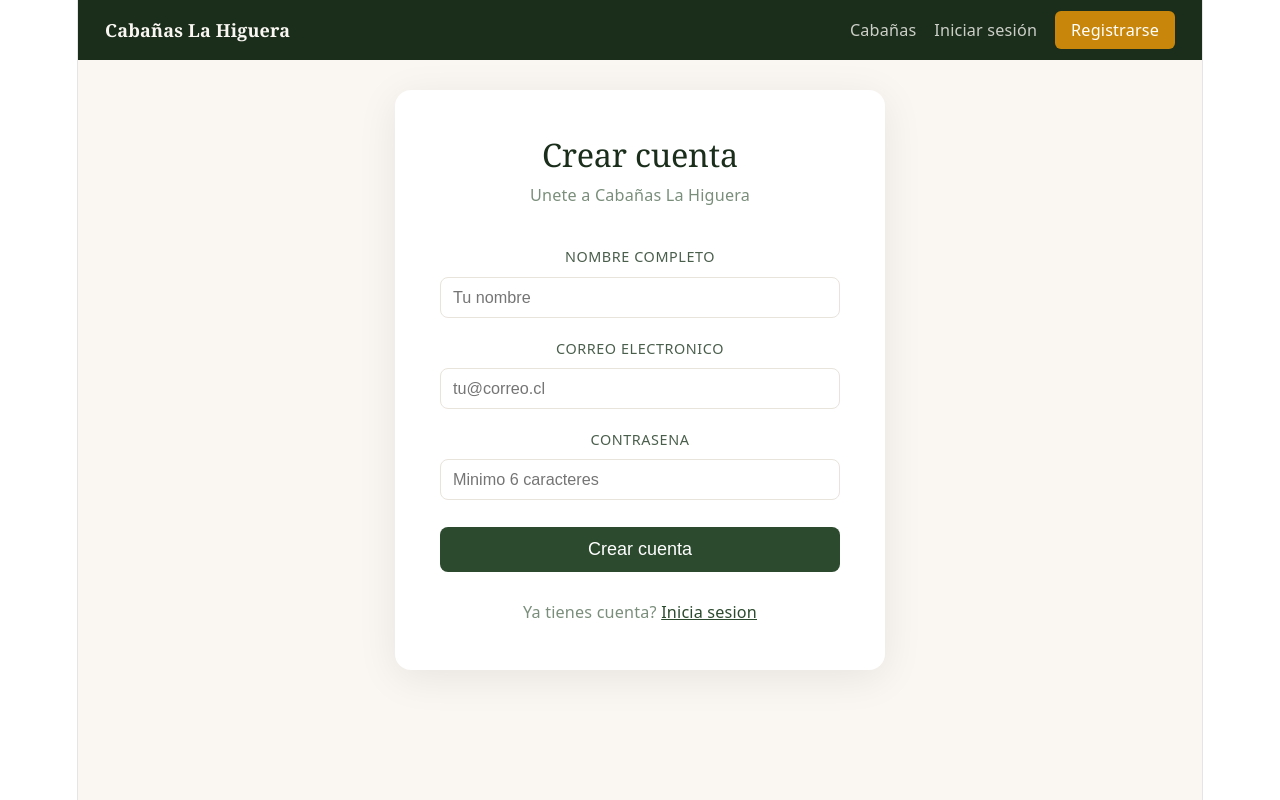
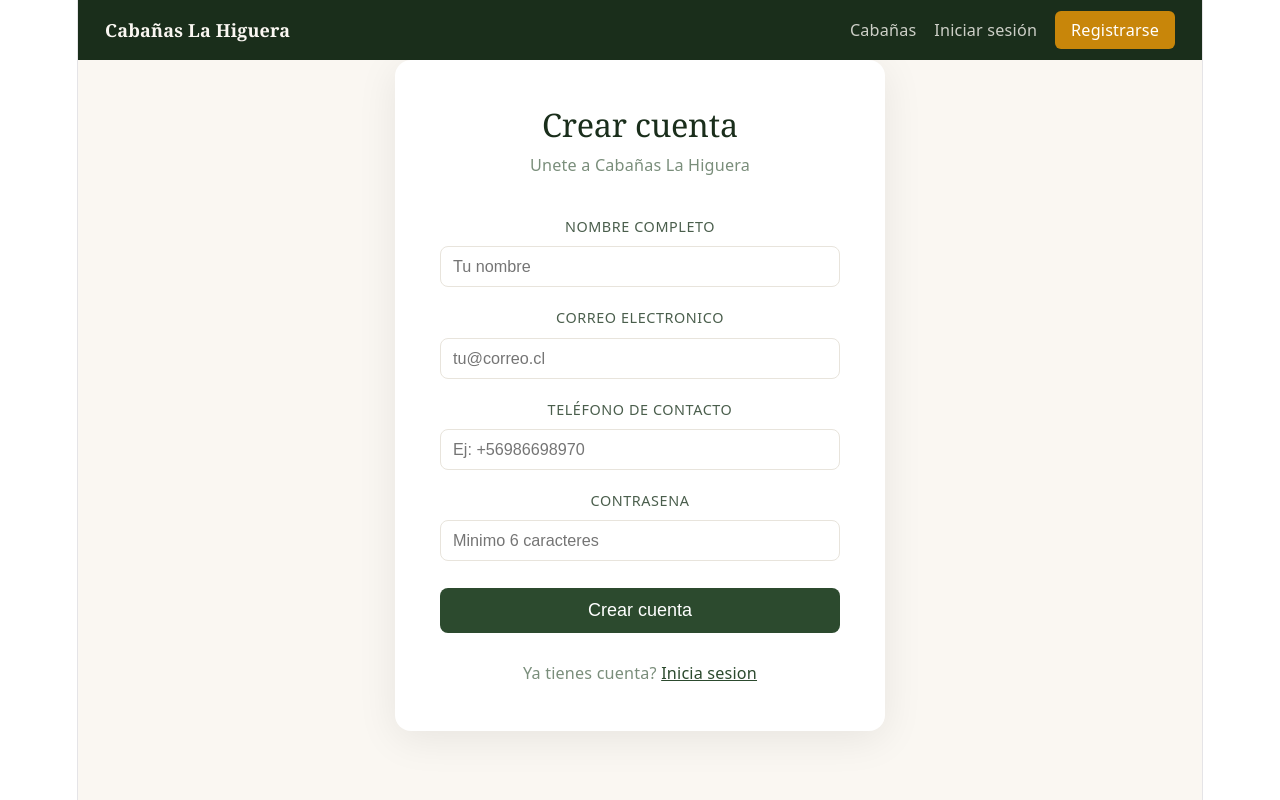
Before and after one commit to El-Piru/cabanas-fronted, a React (Vite) app: page /registro in a window 1280 px wide. Built offline with nearby package versions, Linux system fonts and the light colour scheme.

Commit message:
feat: agregar campo teléfono al formulario de registro

```diff
--- a/src/pages/Registro.jsx
+++ b/src/pages/Registro.jsx
@@ -4,7 +4,7 @@ import { api } from '../api'
 
 export default function Registro() {
   const navigate = useNavigate()
-  const [form, setForm] = useState({ nombre: '', email: '', password: '' })
+  const [form, setForm] = useState({ nombre: '', email: '', password: '', telefono: '' })
   const [error, setError] = useState('')
   const [cargando, setCargando] = useState(false)
 
@@ -64,6 +64,18 @@ export default function Registro() {
               style={{width:'100%',border:'1.5px solid #E8E4DC',borderRadius:'8px',padding:'10px 12px',fontSize:'0.9rem',outline:'none',boxSizing:'border-box'}}
             />
           </div>
+          <div style={{marginBottom:'1rem'}}>
+            <label style={{display:'block',fontSize:'0.8rem',fontWeight:'500',color:'#4A5E4C',marginBottom:'6px',textTransform:'uppercase',letterSpacing:'.04em'}}>
+              Teléfono de contacto
+            </label>
+            <input
+              type="tel"
+              value={form.telefono}
+              onChange={e => setForm({...form, telefono: e.target.value})}
+              placeholder="Ej: +56986698970"
+              style={{width:'100%',border:'1.5px solid #E8E4DC',borderRadius:'8px',padding:'10px 12px',fontSize:'0.9rem',outline:'none',boxSizing:'border-box'}}
+            />
+          </div>
           <div style={{marginBottom:'1.5rem'}}>
             <label style={{display:'block',fontSize:'0.8rem',fontWeight:'500',color:'#4A5E4C',marginBottom:'6px',textTransform:'uppercase',letterSpacing:'.04em'}}>
               Contrasena
```
